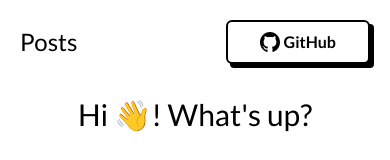
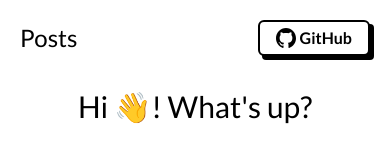
Before and after one commit to emersonramos3lt/fullstack-blog-nextjs, a Next.js app: page / in a window 390 px wide. Shown: the top 160 px of the page. Built offline with nearby package versions, Linux system fonts and the light colour scheme; no server answers; the database is empty.

Commit message:
Update Header.jsx

```diff
--- a/components/Header.jsx
+++ b/components/Header.jsx
@@ -30,7 +30,7 @@ const Header = () => {
 
             <Link href='https://github.com/emersonramos3lt' target='_blank' className='relative group'>
           <span className='absolute top-0 left-0 mt-1 ml-1 h-full w-full rounded bg-black group-hover:mt-0 group-hover:ml-0'></span>
-          <span className='font-semibold relative h-full w-full rounded-md border-2 border-black bg-white px-8 py-2 flex items-center justify-center gap-1'><Image src={assets.githubBlack} width={20} height={20} alt='Github Logo' /> GitHub</span>
+          <span className='font-semibold relative h-full w-full rounded-md border-2 border-black bg-white px-4 py-1 md:px-8 md:py-2 flex items-center justify-center gap-1'><Image src={assets.githubBlack} width={20} height={20} alt='Github Logo' /> GitHub</span>
          </Link>
 
         </div>
```
